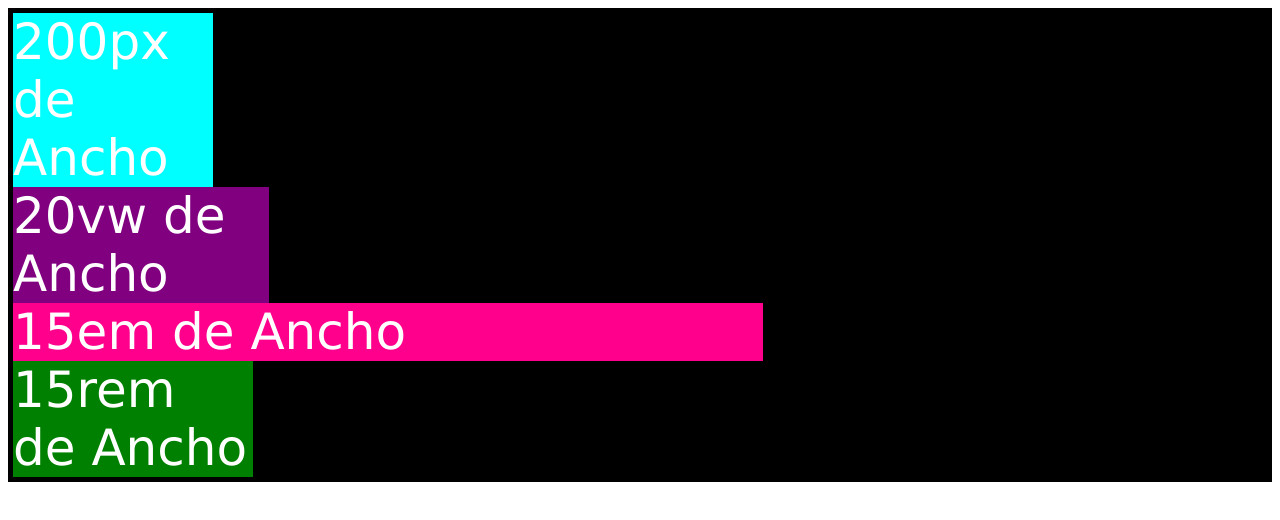
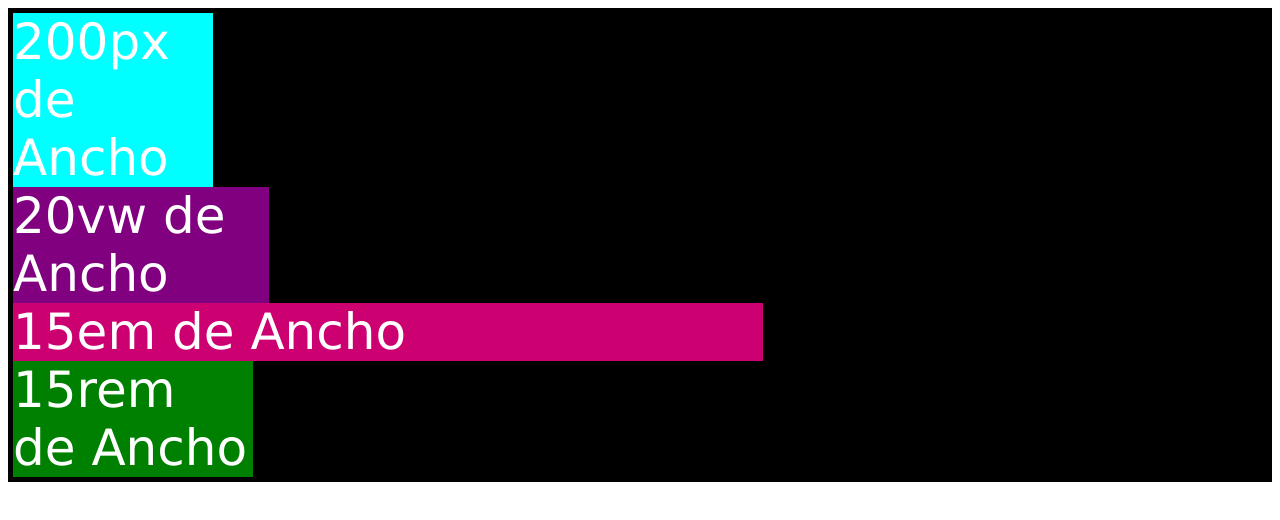
Before and after one commit to juliafregoso3/HTML_CSS, a plain HTML site: page Unidades absolutas y relativas de tamaño/index.html in a window 1280 px wide. Drawn offline with Linux system fonts and the light colour scheme.

Commit message:
proyecto pinguino

```diff
--- a/Unidades absolutas y relativas de tamaño/styles.css
+++ b/Unidades absolutas y relativas de tamaño/styles.css
@@ -22,7 +22,7 @@
 }
 
 .em {
-  background-color: rgb(255, 0, 140);
+  background-color: rgba(255, 0, 140, 80%);
   width: 15em;
 }
 
```
